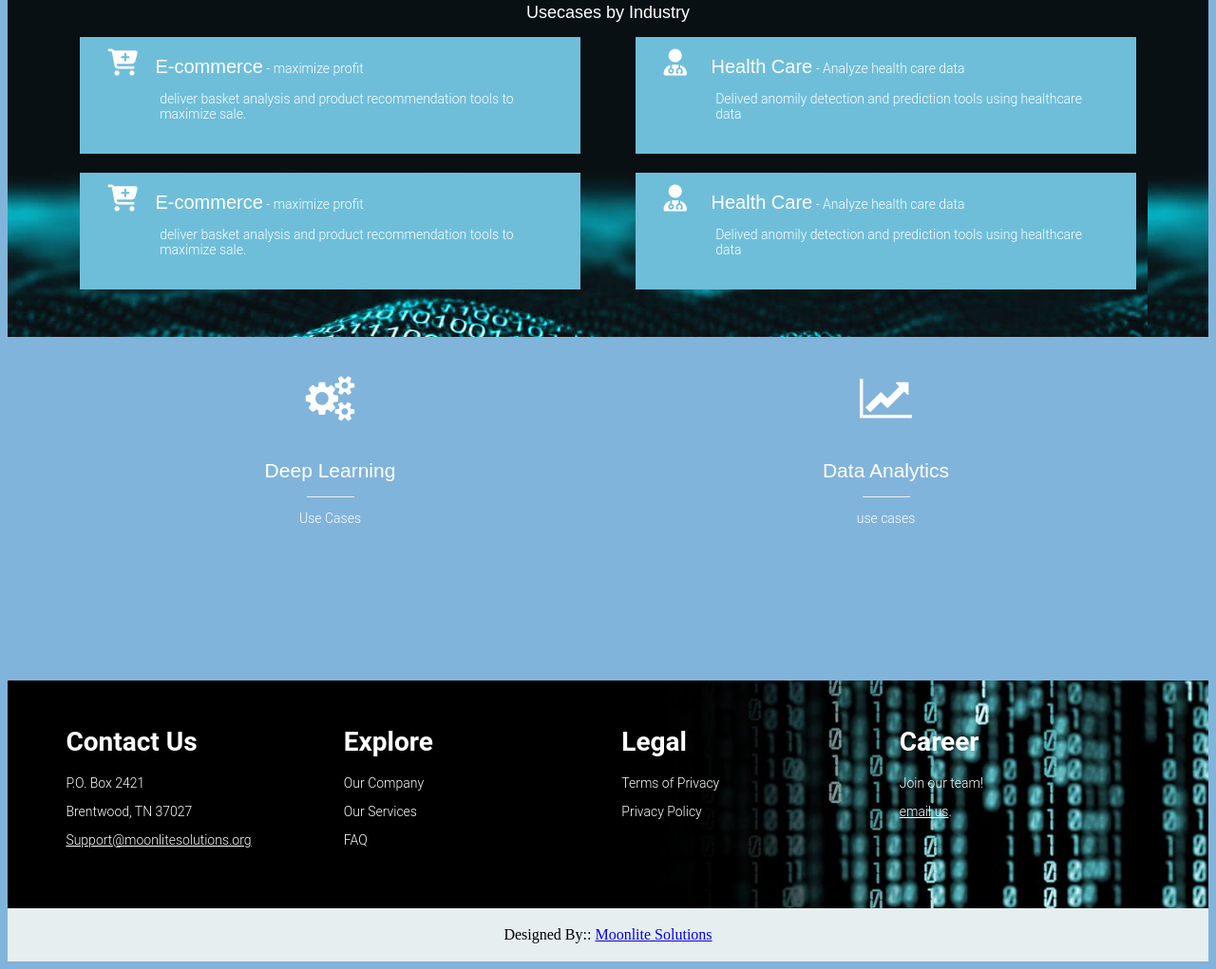
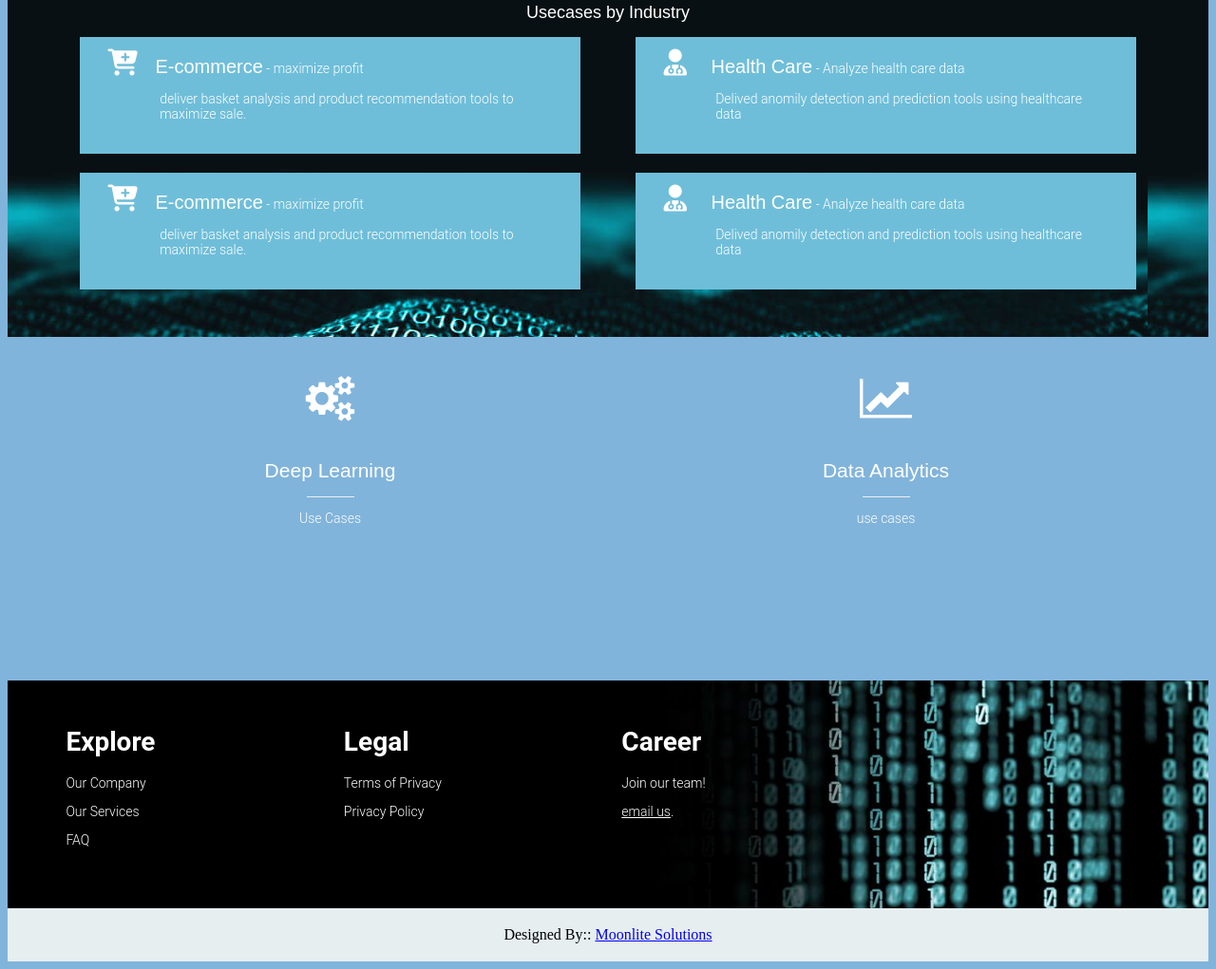
Before and after one commit to LydiaVasil/lydiavasil.github.io, a plain HTML site: page index.html in a window 1280 px wide. Shown: the part 2229-3250 px from the top of the page at 95% size. Drawn offline with Linux system fonts and the light colour scheme.

Commit message:
Update index.html

```diff
--- a/index.html
+++ b/index.html
@@ -211,10 +211,10 @@
   <div class="footer">
     <div class="container white">
       <div class="col four left">
-        <h1>Contact Us</h1>
+        <!--<h1>Contact Us</h1>
         <p>P.O. Box 2421</p>
         <p>Brentwood, TN 37027</p>
-        <p> <a href="mailto:Lydia@moonlitesol.com">Support@moonlitesolutions.org</a></p>
+        <p> <a href="mailto:Lydia@moonlitesol.com">Support@moonlitesolutions.org</a></p>-->
       </div>
       <div class="col four left">
         <h1>Explore</h1>
```
